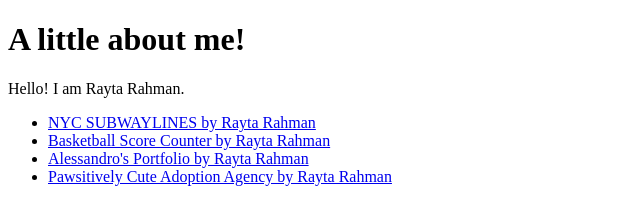
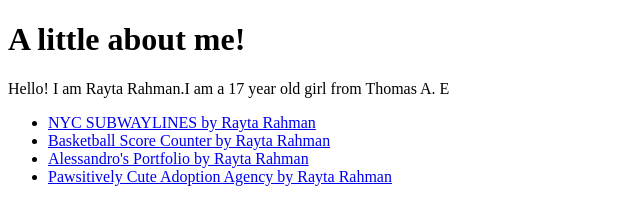
Before and after one commit to RaytaRahman/RaytaRahman.github.io, a plain HTML site: page index.html in a window 1280 px wide. Shown: the whole page, without its empty margins (0-640 px from the left). Drawn offline with Linux system fonts and the light colour scheme.

Commit message:
Update index.html

```diff
--- a/index.html
+++ b/index.html
@@ -5,7 +5,7 @@
     </head>
     <body>
         <h1>A little about me!</h1>
-        <p> Hello! I am Rayta Rahman. </p>
+        <div> <p> Hello! I am Rayta Rahman.I am a 17 year old girl from Thomas A. E </p> </div>
 
             <ul>
       <li> <a href="https://RaytaRahman.github.io/033-Assignment-Class-Selectors-NY-Subway-Lines" target="_blank"> NYC SUBWAYLINES by Rayta Rahman</a> </li>
```
